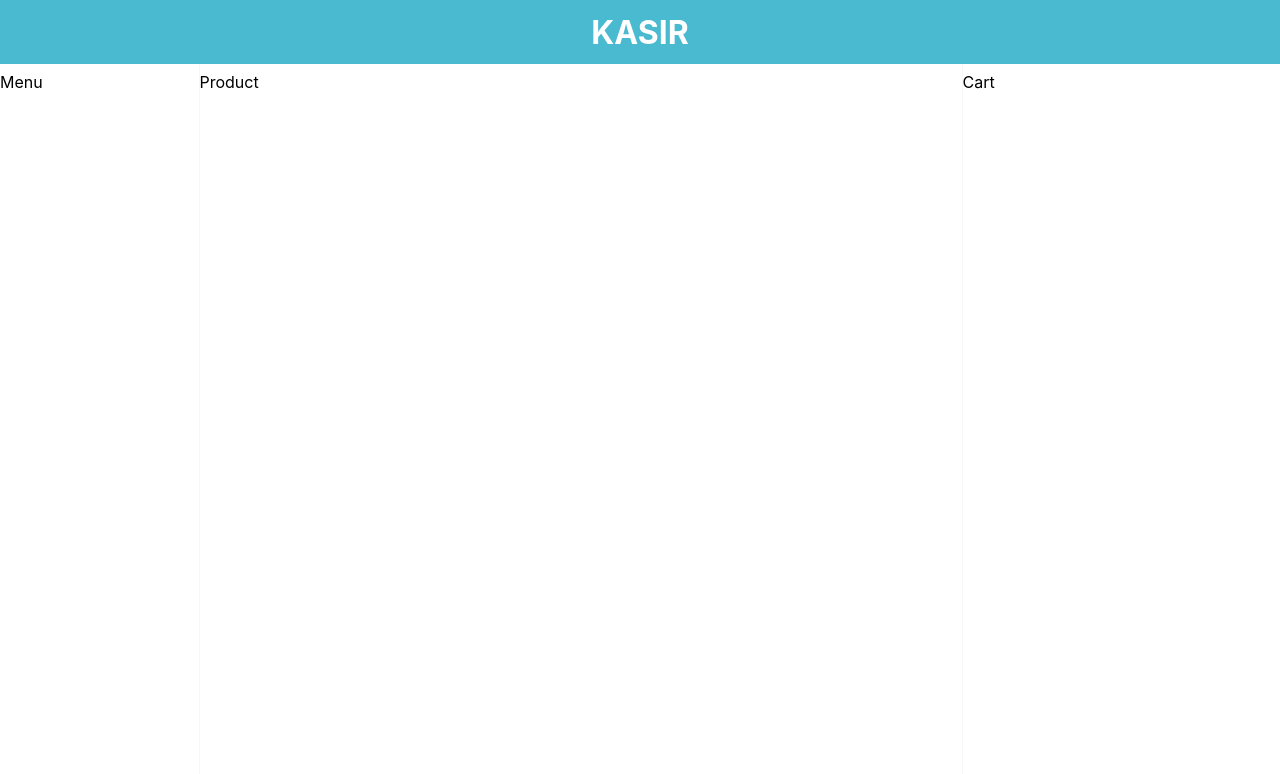
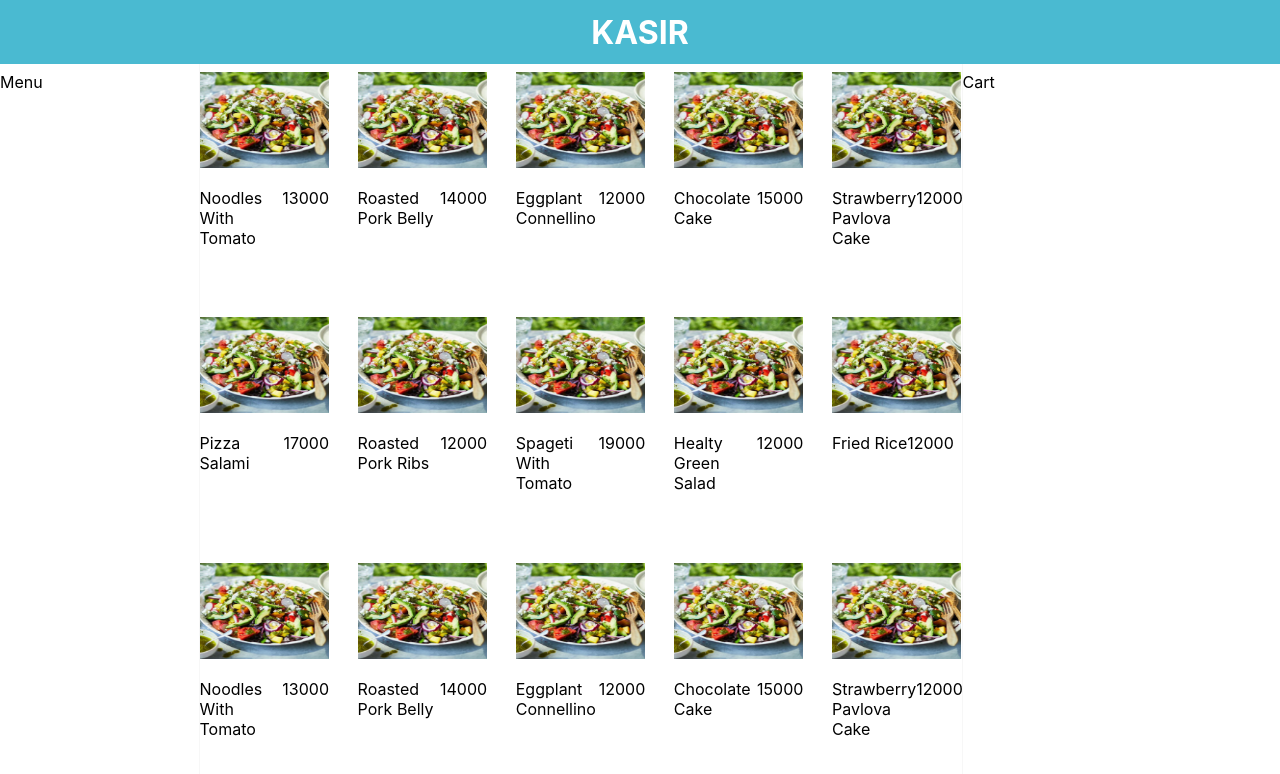
Before and after one commit to gempurbayu/POS-App-ReactJs, a React (Create React App) app: page / in a window 1280 px wide. Shown: the top 774 px of the page. Built offline with nearby package versions, Linux system fonts and the light colour scheme.

Commit message:
setup reducer and create Product Card Component

```diff
--- a/package.json
+++ b/package.json
@@ -11,7 +11,6 @@
     "react-redux": "^8.0.2",
     "react-scripts": "5.0.1",
     "redux": "^4.2.0",
-    "redux-devtools-extension": "^2.13.9",
     "styled-components": "^5.3.5",
     "web-vitals": "^2.1.4"
   },
@@ -38,5 +37,9 @@
       "last 1 firefox version",
       "last 1 safari version"
     ]
+  },
+  "devDependencies": {
+    "redux-devtools-extension": "^2.13.9",
+    "remote-redux-devtools": "^0.5.16"
   }
 }
--- a/src/App.js
+++ b/src/App.js
@@ -3,6 +3,8 @@ import Header from "./components/Header"
 import { ThemeProvider } from "styled-components";
 import * as theme from "./styled/theme";
 import styled from "styled-components";
+import ProductCard from "./components/ProductCard";
+import { useSelector } from "react-redux";
 
 const Container = styled.div`
   display: flex;
@@ -21,7 +23,9 @@ const ProductContainer = styled.div`
   border-left: 1px solid #f7f7f7;
   border-right: 1px solid #f7f7f7;
   padding: 0.5rem 0;
-
+  display: flex;
+  flex-wrap: wrap;
+  justify-content: space-between;
 `
 const CartContainer = styled.div`
   width: 25%;
@@ -29,6 +33,7 @@ const CartContainer = styled.div`
 `
 
 const App = () => {
+  const products = useSelector(state => state.product.products)
   return(
     <ThemeProvider theme={theme}>
       <Header/>
@@ -38,7 +43,9 @@ const App = () => {
         </MenuContainer>
 
         <ProductContainer>
-          Product
+          {products.map(product =>
+            <ProductCard key={product.id} item={product}/>
+          )}
         </ProductContainer>
 
         <CartContainer>
--- /dev/null
+++ b/src/components/ProductCard.js
@@ -0,0 +1,31 @@
+import React from "react";
+import styled from "styled-components"
+
+const Card = styled.div`
+    width: 17%;
+    height: 12rem;
+    cursor: pointer;
+`
+const CardImg = styled.img`
+    width: 100%;
+    height: 50%;
+`
+
+const NamePrice = styled.div`
+    display: flex;
+    justify-content: space.between;
+`
+
+const ProductCard = ({ item }) => {
+    return(
+        <Card>
+            <CardImg src={item.image} alt={item.name}/>
+            <NamePrice>
+                <p>{item.name}</p>
+                <p>{item.price}</p>
+            </NamePrice>
+        </Card>
+    )
+}
+
+export default ProductCard
--- a/src/index.js
+++ b/src/index.js
@@ -3,11 +3,15 @@ import ReactDOM from 'react-dom/client';
 import './index.css';
 import App from './App';
 import reportWebVitals from './reportWebVitals';
+import { Provider } from 'react-redux';
+import store from "./store"
 
 const root = ReactDOM.createRoot(document.getElementById('root'));
 root.render(
   <React.StrictMode>
+    <Provider store={store}>
     <App />
+    </Provider>
   </React.StrictMode>
 );
 
--- a/src/store/index.js
+++ b/src/store/index.js
@@ -1,7 +1,7 @@
-import { configureStore } from 'redux'
+import { createStore } from 'redux'
 import { composeWithDevTools } from 'redux-devtools-extension'
-import rootReducer from './reducer'
+import rootReducer from './reducers'
 
-const store =  configureStore(rootReducer, composeWithDevTools())
+const store =  createStore(rootReducer,  composeWithDevTools())
 
 export default store
--- a/src/store/reducer/index.js
+++ /dev/null
@@ -1,3 +0,0 @@
-import { combineReducer } from 'redux'
-
-export default combineReducer({})
--- /dev/null
+++ b/src/store/reducers/index.js
@@ -0,0 +1,6 @@
+import { combineReducers } from "redux"
+import productReducer from "./productReducer"
+
+export default combineReducers({
+  product: productReducer
+})
--- /dev/null
+++ b/src/store/reducers/productReducer.js
@@ -0,0 +1,15 @@
+import { products } from "../../utils/data"
+
+const initialState = {
+    products: products,
+    carts: [],
+}
+
+const productReducer = (state = initialState, action) => {
+    switch(action.type){
+        default:
+            return state
+    }
+}
+
+export default productReducer
--- /dev/null
+++ b/src/utils/data.js
@@ -0,0 +1,107 @@
+export const products = [
+    {
+      id: 1,
+      name: "Noodles With Tomato",
+      image: require("../assets/foods/makanan1.png"),
+      category: "makanan",
+      price: 13000
+    },
+    {
+      id: 2,
+      name: "Roasted Pork Belly",
+      image: require("../assets/foods/makanan1.png"),
+      category: "makanan",
+      price: 14000
+    },
+    {
+      id: 3,
+      name: "Eggplant Connellino",
+      image: require("../assets/foods/makanan1.png"),
+      category: "makanan",
+      price: 12000
+    },
+    {
+      id: 4,
+      name: "Chocolate Cake",
+      image: require("../assets/foods/makanan1.png"),
+      category: "makanan",
+      price: 15000
+    },
+    {
+      id: 5,
+      name: "Strawberry Pavlova Cake",
+      image: require("../assets/foods/makanan1.png"),
+      category: "makanan",
+      price: 12000
+    },
+    {
+      id: 6,
+      name: "Pizza Salami",
+      image: require("../assets/foods/makanan1.png"),
+      category: "makanan",
+      price: 17000
+    },
+    {
+      id: 7,
+      name: "Roasted Pork Ribs",
+      image: require("../assets/foods/makanan1.png"),
+      category: "makanan",
+      price: 12000
+    },
+    {
+      id: 8,
+      name: "Spageti With Tomato",
+      image: require("../assets/foods/makanan1.png"),
+      category: "makanan",
+      price: 19000
+    },
+    {
+      id: 9,
+      name: "Healty Green Salad",
+      image: require("../assets/foods/makanan1.png"),
+      category: "makanan",
+      price: 12000
+    },
+    {
+      id: 10,
+      name: "Fried Rice",
+      image: require("../assets/foods/makanan1.png"),
+      category: "makanan",
+      price: 12000
+    },
+    {
+      id: 11,
+      name: "Noodles With Tomato",
+      image: require("../assets/foods/makanan1.png"),
+      category: "makanan",
+      price: 13000
+    },
+    {
+      id: 12,
+      name: "Roasted Pork Belly",
+      image: require("../assets/foods/makanan1.png"),
+      category: "makanan",
+      price: 14000
+    },
+    {
+      id: 13,
+      name: "Eggplant Connellino",
+      image: require("../assets/foods/makanan1.png"),
+      category: "makanan",
+      price: 12000
+    },
+    {
+      id: 14,
+      name: "Chocolate Cake",
+      image: require("../assets/foods/makanan1.png"),
+      category: "makanan",
+      price: 15000
+    },
+    {
+      id: 15,
+      name: "Strawberry Pavlova Cake",
+      image: require("../assets/foods/makanan1.png"),
+      category: "makanan",
+      price: 12000
+    }
+  ]
```
Also changed, not shown: src/assets/foods/makanan1.png (added), 1 other file (tests, documents, lock files or other folders).
